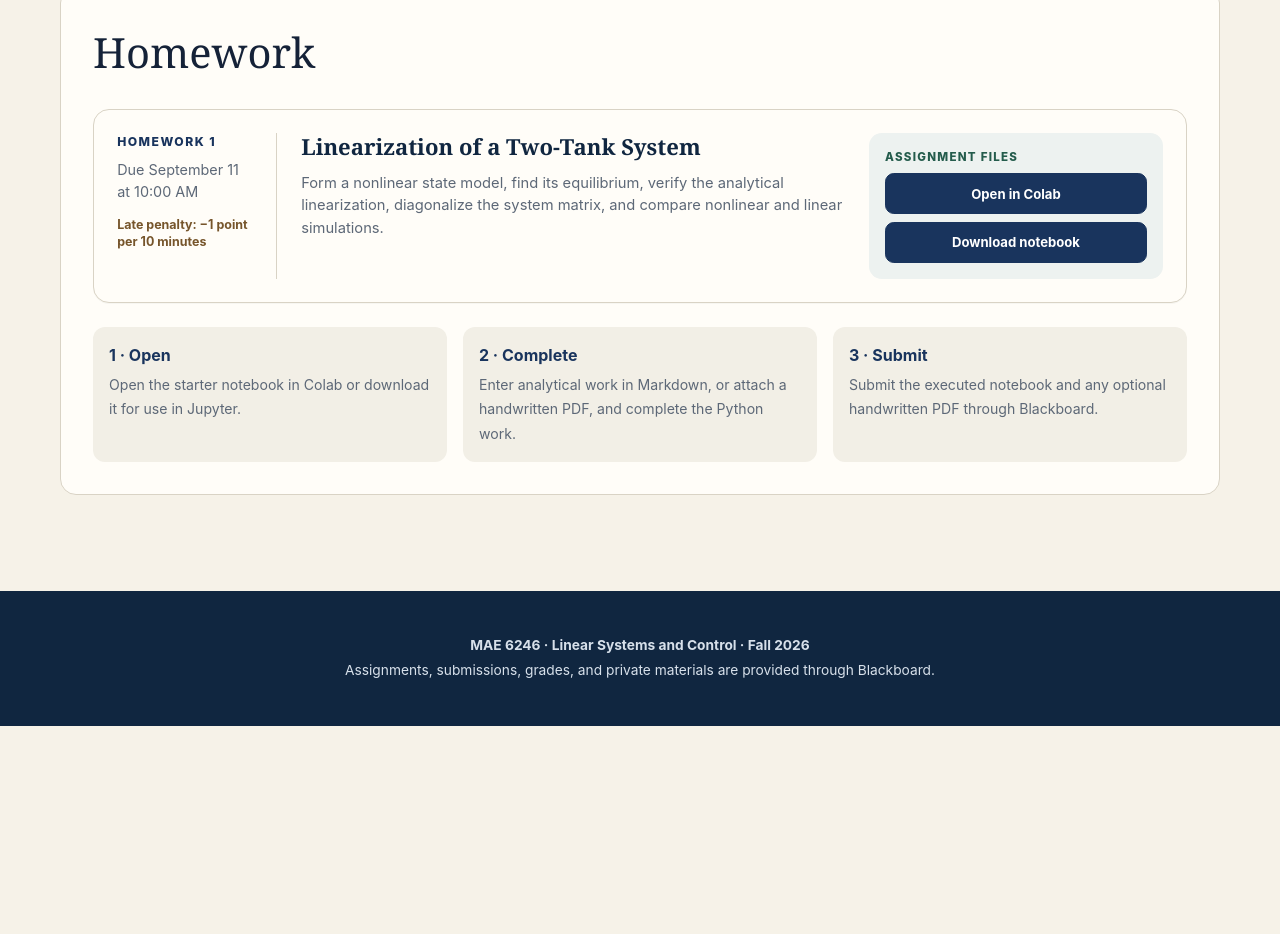
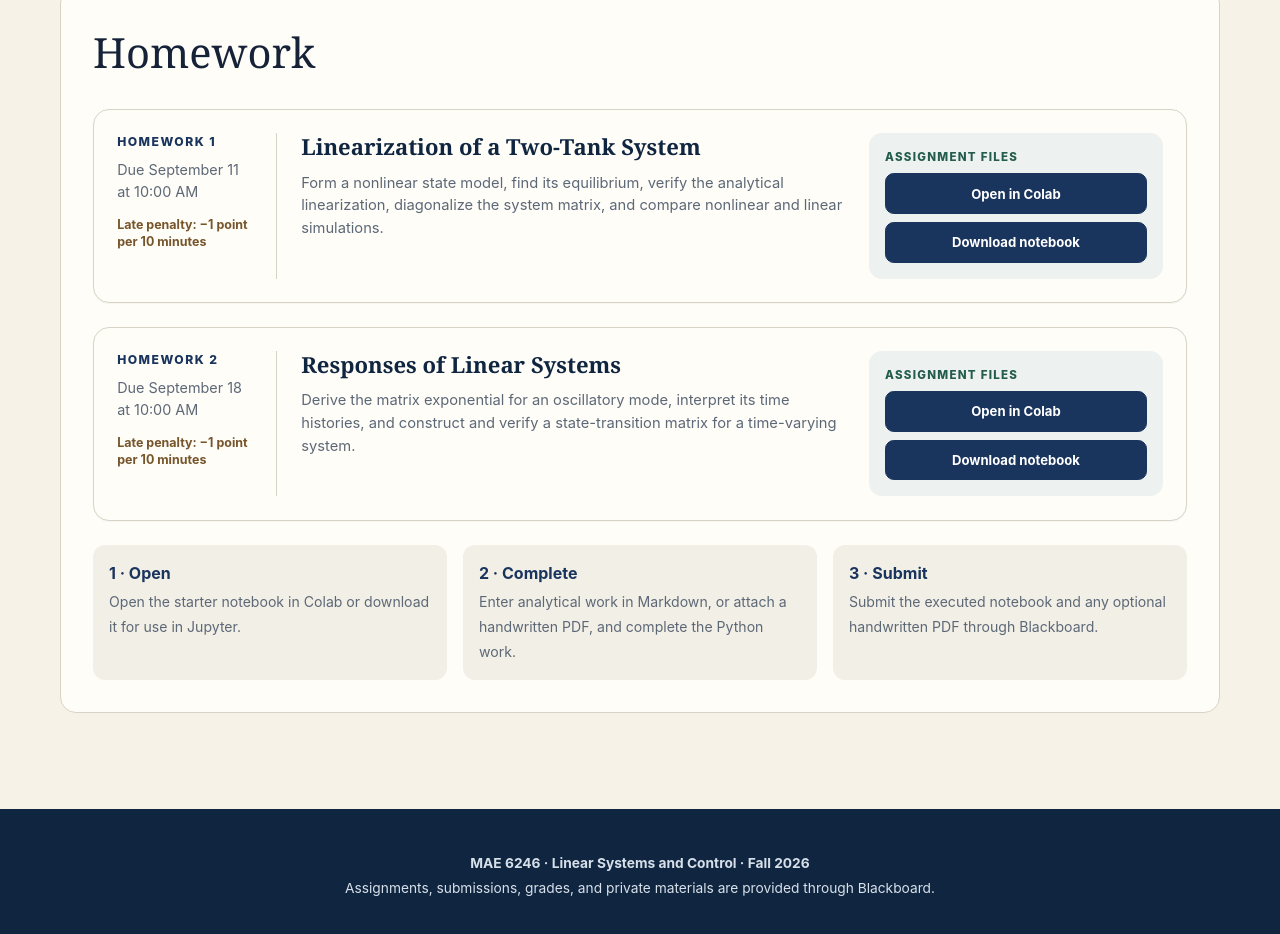
Before and after one commit to fdcl-gwu/MAE6246, a plain HTML site: page public/index.html in a window 1280 px wide. Shown: the part 5244-6178 px from the top of the page. Before the commit the page ends 5970 px from the top, so only its background shows below. Drawn offline with Linux system fonts and the light colour scheme.

Commit message:
Publish Homework 2

```diff
--- a/public/index.html
+++ b/public/index.html
@@ -145,6 +145,24 @@
               </div>
             </div>
           </article>
+          <article class="week-card homework-card">
+            <div class="week-meta homework-meta">
+              <span class="week-number">Homework 2</span>
+              <time class="week-date" datetime="2026-09-18T10:00:00-04:00">Due September 18<br>at 10:00 AM</time>
+              <span class="homework-penalty">Late penalty: −1 point per 10 minutes</span>
+            </div>
+            <div class="week-main">
+              <h3>Responses of Linear Systems</h3>
+              <p class="homework-description">Derive the matrix exponential for an oscillatory mode, interpret its time histories, and construct and verify a state-transition matrix for a time-varying system.</p>
+            </div>
+            <div class="resource-panel">
+              <span class="resource-label">Assignment files</span>
+              <div class="resource-actions homework-actions">
+                <a class="resource-link colab-link" data-notebook="notebooks/homework02_lti_responses.ipynb" data-released="true" data-ready-label="Open in Colab" data-pending-label="Notebook coming soon" href="https://colab.research.google.com/github/fdcl-gwu/MAE6246/blob/main/notebooks/homework02_lti_responses.ipynb"><span>Open in Colab</span></a>
+                <a class="resource-link" href="./homework/homework02_lti_responses.ipynb" download="MAE6246_homework02_lti_responses.ipynb"><span>Download notebook</span></a>
+              </div>
+            </div>
+          </article>
           <div class="homework-flow">
             <article><strong>1 · Open</strong><span>Open the starter notebook in Colab or download it for use in Jupyter.</span></article>
             <article><strong>2 · Complete</strong><span>Enter analytical work in Markdown, or attach a handwritten PDF, and complete the Python work.</span></article>
```
Also changed, not shown: 2 other files.
